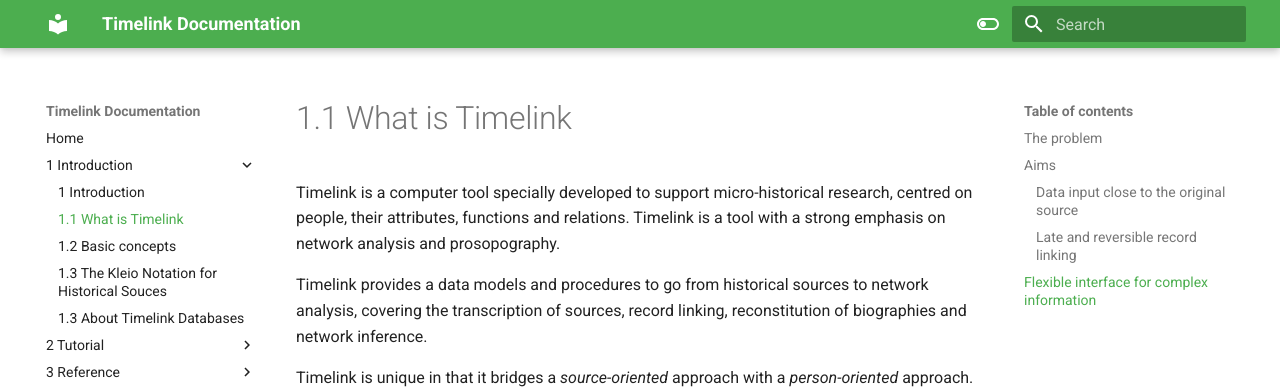
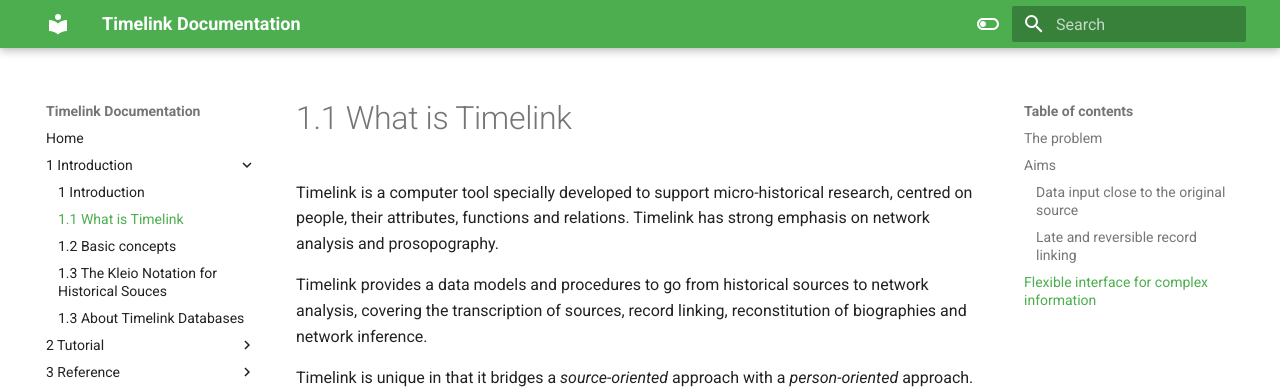
Before and after one commit to time-link/timelink-docs, an MkDocs documentation site: the page built from docs/1_Introduction/1.1 What is Timelink.md, in a window 1280 px wide and 1292 px high. Shown: the top 391 px of the window. Built offline with MkDocs 1.6.1 and Material for MkDocs 9.7.7, drawn with Linux system fonts in a browser that asks for light colours.

Commit message:
vault backup: 2025-01-22 16:01:15

```diff
--- a/docs/1_Introduction/1.1 What is Timelink.md
+++ b/docs/1_Introduction/1.1 What is Timelink.md
@@ -1,6 +1,7 @@
 
 # 1.1 What is Timelink
-Timelink is a computer tool specially developed to support micro-historical research, centred on people, their attributes, functions and relations. Timelink is a tool with a strong emphasis on network analysis and prosopography.
+
+Timelink is a computer tool specially developed to support micro-historical research, centred on people, their attributes, functions and relations. Timelink has strong emphasis on network analysis and prosopography.
 
   Timelink provides a data models and procedures to go from historical sources to network analysis, covering the transcription of sources, record linking, reconstitution of biographies and network inference.
 
```
